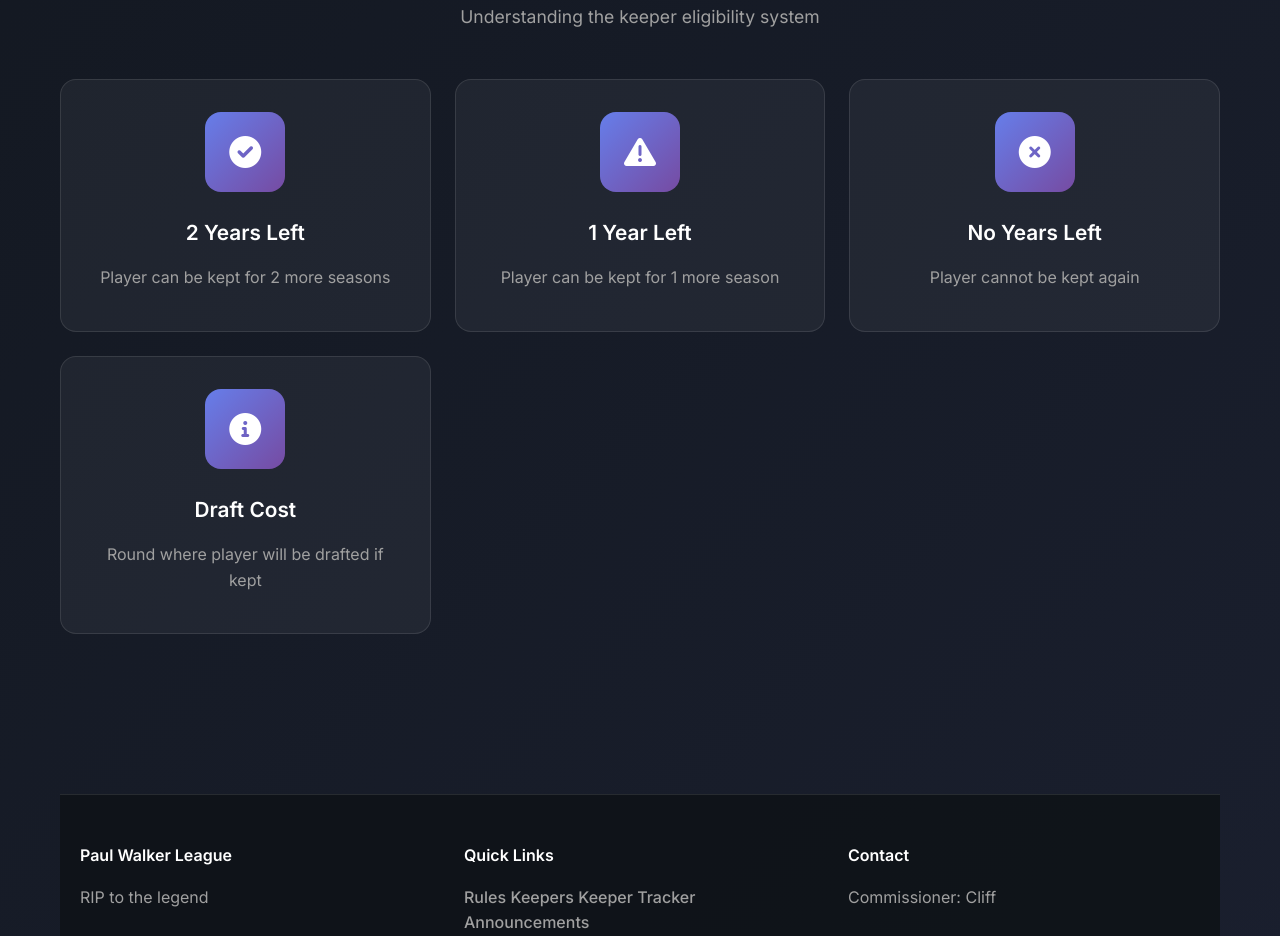
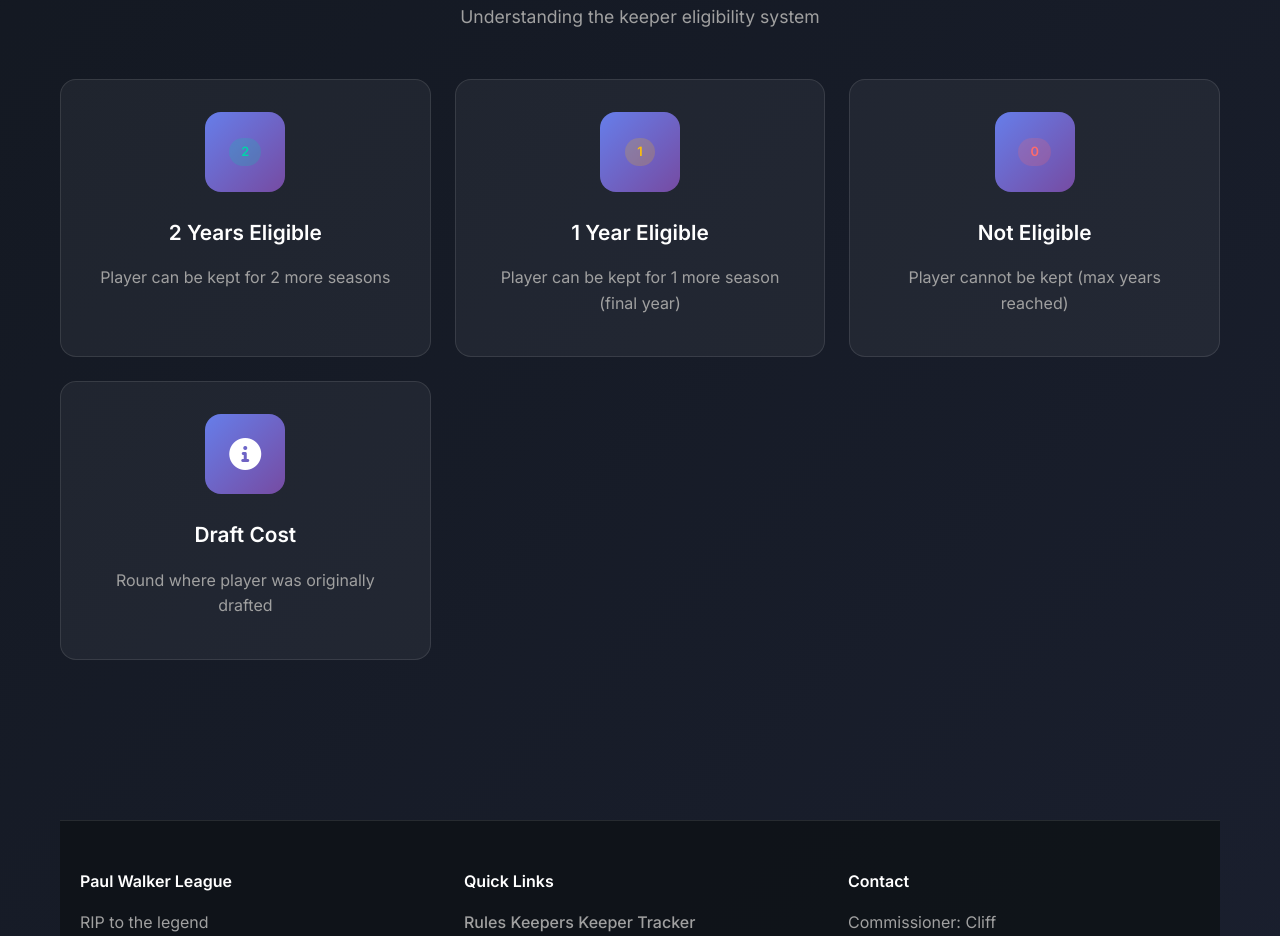
Before and after one commit to cliffdboan/paulwalkerleague, a website: page pages/keeper-tracker.html in a window 1280 px wide. Shown: the part 1905-2841 px from the top of the page. Drawn offline with Linux system fonts and the light colour scheme.

Commit message:
clarified rule cards on keeper-tracker

```diff
--- a/pages/keeper-tracker.html
+++ b/pages/keeper-tracker.html
@@ -356,31 +356,31 @@
                 <div class="rules-grid">
                     <div class="rule-card">
                         <div class="rule-icon">
-                            <i class="fas fa-check-circle"></i>
+                            <span class="eligibility-badge eligibility-2">2</span>
                         </div>
-                        <h3>2 Years Left</h3>
+                        <h3>2 Years Eligible</h3>
                         <p>Player can be kept for 2 more seasons</p>
                     </div>
                     <div class="rule-card">
                         <div class="rule-icon">
-                            <i class="fas fa-exclamation-triangle"></i>
+                            <span class="eligibility-badge eligibility-1">1</span>
                         </div>
-                        <h3>1 Year Left</h3>
-                        <p>Player can be kept for 1 more season</p>
+                        <h3>1 Year Eligible</h3>
+                        <p>Player can be kept for 1 more season (final year)</p>
                     </div>
                     <div class="rule-card">
                         <div class="rule-icon">
-                            <i class="fas fa-times-circle"></i>
+                            <span class="eligibility-badge eligibility-0">0</span>
                         </div>
-                        <h3>No Years Left</h3>
-                        <p>Player cannot be kept again</p>
+                        <h3>Not Eligible</h3>
+                        <p>Player cannot be kept (max years reached)</p>
                     </div>
                     <div class="rule-card">
                         <div class="rule-icon">
                             <i class="fas fa-info-circle"></i>
                         </div>
                         <h3>Draft Cost</h3>
-                        <p>Round where player will be drafted if kept</p>
+                        <p>Round where player was originally drafted</p>
                     </div>
                 </div>
             </section>
```
Also changed, not shown: dist/pages/keeper-tracker.html.
